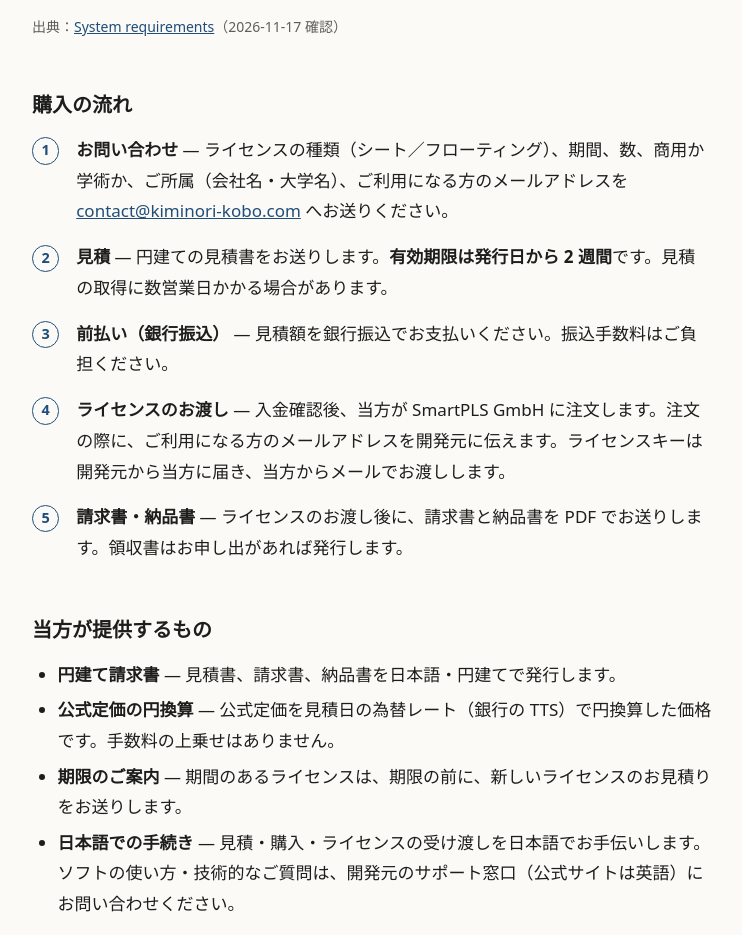
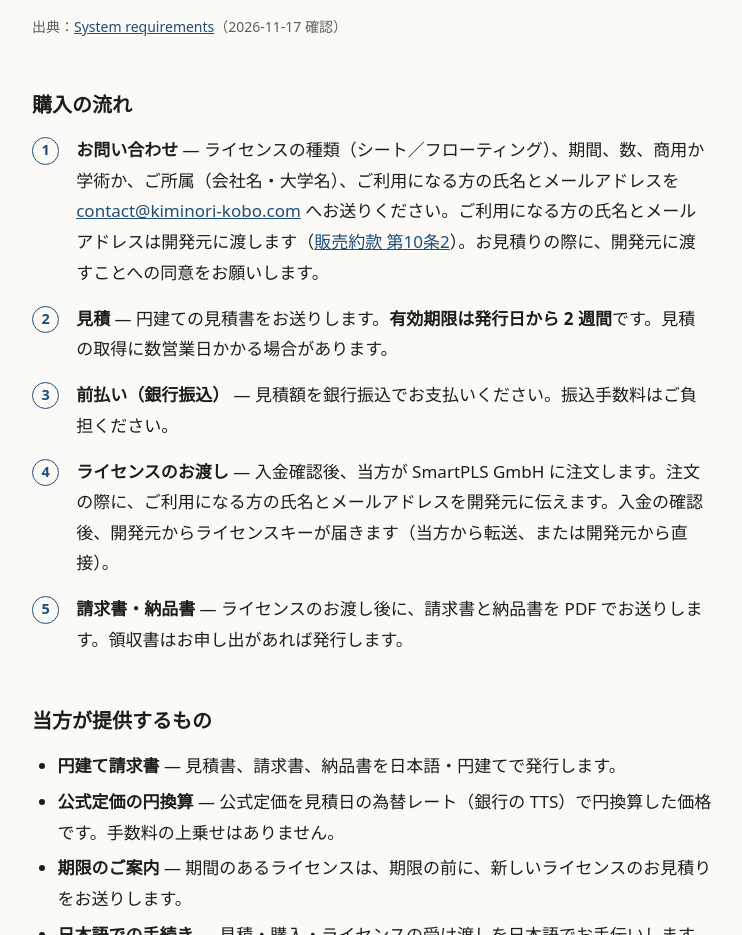
Before and after one commit to kiminori-kobo/kiminori-kobo-site, a plain HTML site: page smartpls/index.html in a window 1280 px wide. Shown: the part 2682-3617 px from the top of the page, without its empty margins (268-1010 px from the left). Drawn offline with Linux system fonts and the light colour scheme.

Commit message:
SmartPLS：発注方法の回答（2026-11-17）に合わせ、注文時の情報に氏名を足し、キーの受け取り方を直す
Co-Authored-By: Claude Opus 5.5 <noreply@anthropic.com>
Claude-Session: https://claude.ai/code/session_0113YqFAYSqb8i8fuaUJw2jR

```diff
--- a/smartpls/index.html
+++ b/smartpls/index.html
@@ -3,7 +3,7 @@
 <head>
 <meta charset="utf-8">
 <meta name="viewport" content="width=device-width, initial-scale=1">
-<!-- 2026-11-17 公開。SmartPLS GmbH のリセラー承認は 2026-11-16。購入の流れは公式のリセラーの FAQ の手順。発注方法（2026-11-17 に質問）の回答で違いがあれば直す。割引率はこのページに書かない（契約の守秘義務） -->
+<!-- 2026-11-17 公開。SmartPLS GmbH のリセラー承認は 2026-11-16。購入の流れは 2026-11-17 の発注方法の回答で直した。割引率はこのページに書かない（契約の守秘義務） -->
 <title>SmartPLS 4 日本語ページ — Kiminori Kobo</title>
 <meta name="description" content="PLS-SEM・CB-SEM などの構造方程式モデリングの統計ソフト SmartPLS 4 の日本語製品ページ。シートライセンスとフローティングライセンス、商用と学術（50% 引き）、1 か月・1 年・永続の EUR の公式価格と円の参考価格、30 日間の無料試用版、円建て請求書での購入の流れ。">
 <meta property="og:title" content="SmartPLS 4 日本語ページ — Kiminori Kobo">
@@ -81,12 +81,12 @@
   <p class="small">出典：<a href="https://www.smartpls.com/faq/smartpls4/system-requirements/">System requirements</a>（2026-11-17 確認）</p>
 
   <h2>購入の流れ</h2>
-  <!-- 当方から SmartPLS への発注の方法は 2026-11-17 に質問。公式のリセラーの FAQ の手順（メールで注文 → 支払いのリンクと請求書 → 入金確認後にキーをメールで受け取り → 転送）で書いている。回答を受けて直す -->
+  <!-- 発注の方法は 2026-11-17 の回答：メールで注文（製品、期間、エンドユーザーの氏名とメール）→ 割引を差し引いた請求書 → カードで支払い → 入金後にキーが自動で届く。送り先（当方か利用者か）は最初の注文で確かめる -->
   <ol class="steps">
-    <li><strong>お問い合わせ</strong> — ライセンスの種類（シート／フローティング）、期間、数、商用か学術か、ご所属（会社名・大学名）、ご利用になる方のメールアドレスを <a href="mailto:contact@kiminori-kobo.com">contact@kiminori-kobo.com</a> へお送りください。</li>
+    <li><strong>お問い合わせ</strong> — ライセンスの種類（シート／フローティング）、期間、数、商用か学術か、ご所属（会社名・大学名）、ご利用になる方の氏名とメールアドレスを <a href="mailto:contact@kiminori-kobo.com">contact@kiminori-kobo.com</a> へお送りください。ご利用になる方の氏名とメールアドレスは開発元に渡します（<a href="../terms/#art10">販売約款 第10条2</a>）。お見積りの際に、開発元に渡すことへの同意をお願いします。</li>
     <li><strong>見積</strong> — 円建ての見積書をお送りします。<strong>有効期限は発行日から 2 週間</strong>です。見積の取得に数営業日かかる場合があります。</li>
     <li><strong>前払い（銀行振込）</strong> — 見積額を銀行振込でお支払いください。振込手数料はご負担ください。</li>
-    <li><strong>ライセンスのお渡し</strong> — 入金確認後、当方が SmartPLS GmbH に注文します。注文の際に、ご利用になる方のメールアドレスを開発元に伝えます。ライセンスキーは開発元から当方に届き、当方からメールでお渡しします。</li>
+    <li><strong>ライセンスのお渡し</strong> — 入金確認後、当方が SmartPLS GmbH に注文します。注文の際に、ご利用になる方の氏名とメールアドレスを開発元に伝えます。入金の確認後、開発元からライセンスキーが届きます（当方から転送、または開発元から直接）。</li>
     <li><strong>請求書・納品書</strong> — ライセンスのお渡し後に、請求書と納品書を PDF でお送りします。領収書はお申し出があれば発行します。</li>
   </ol>
 
```
